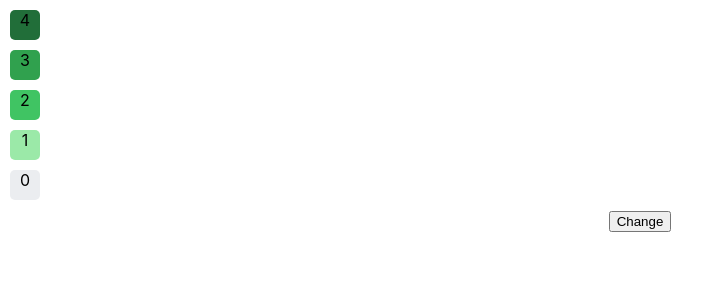
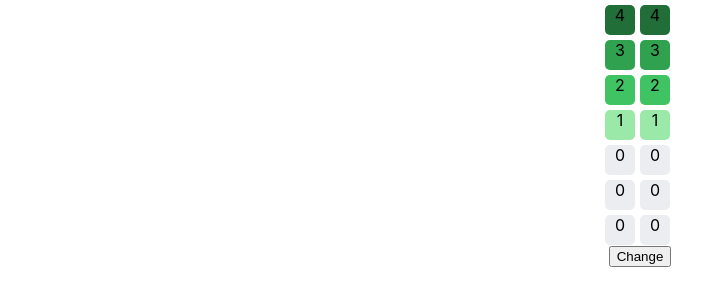
Before and after one commit to philippark/Habitify, a React (Create React App) app: page / in a window 1280 px wide. Shown: the top 306 px of the page, without its empty margins (0-724 px from the left). Built offline with nearby package versions, Linux system fonts and the light colour scheme.

Commit message:
columns, and horizontal alignment

```diff
--- a/src/App.js
+++ b/src/App.js
@@ -7,29 +7,28 @@ import {useState, useEffect} from 'react'
 function App() {
   const colors = ["#ebedf0","#9be9a8", "#40c463", "#30a14e", "#216e39"];
 
-  const [boxes, setBoxes] = useState([
-    {id:1, value:4},
-    {id:2, value:3},
-    {id:3, value:2},
-    {id:4, value:1},
-    {id:5, value:0}
-  ]);
-
-  /*
-  let [index, setIndex] = useState(0);
-
-  const [boxColor, setboxColor] = useState(colors[index]);
-
-  const clickHandle = ()=>{
-    setIndex(index += 1);
-    setboxColor(colors[index]);
-
-  }
-
-  useEffect(()=>{
-    console.log(index);
-  })
-  */
+  const [boxes, setBoxes] = useState(
+    [
+    [
+      {id:1, value:4},
+      {id:2, value:3},
+      {id:3, value:2},
+      {id:4, value:1},
+      {id:5, value:0},
+      {id:6, value:0},
+      {id:7, value:0}
+    ],
+    [
+      {id:1, value:4},
+      {id:2, value:3},
+      {id:3, value:2},
+      {id:4, value:1},
+      {id:5, value:0},
+      {id:6, value:0},
+      {id:7, value:0}
+    ]
+]
+);
 
   const changeColor = () => {
     let copy = boxes[boxes.length-1];
--- a/src/BoxList.js
+++ b/src/BoxList.js
@@ -1,16 +1,19 @@
 const BoxList = ({boxes, colors}) => {
-
-
-    return (
-        <div className = "BoxList">
-            {boxes.map((box)=>(
-
-                <div className = "Box" style = {{backgroundColor:colors[box.value]}}>
+    return(
+     <div>
+        {boxes.map((col)=>(
+            <div className = "Col">
+            {col.map((box) => (
+                <div className = "Box" style = {{backgroundColor:colors[box.value]}} >
                     <p id ="val" class = "center">{box.value}</p>
                 </div>
-            ))}
-        </div>
-     );
+            )
+            )
+            }
+            </div>
+        ))}
+     </div>
+    );
 }
 
 export default BoxList;
--- a/src/index.css
+++ b/src/index.css
@@ -12,10 +12,15 @@ code {
     monospace;
 }
 
+.Col {
+  display: inline-block;
+  margin-right: 5px;
+}
+
 .Box {
   width: 30px;
   height: 30px;
-  margin: 10px;
+  margin-top: 5px;
   border-radius: 5px;
   text-align: center;
 }
```
